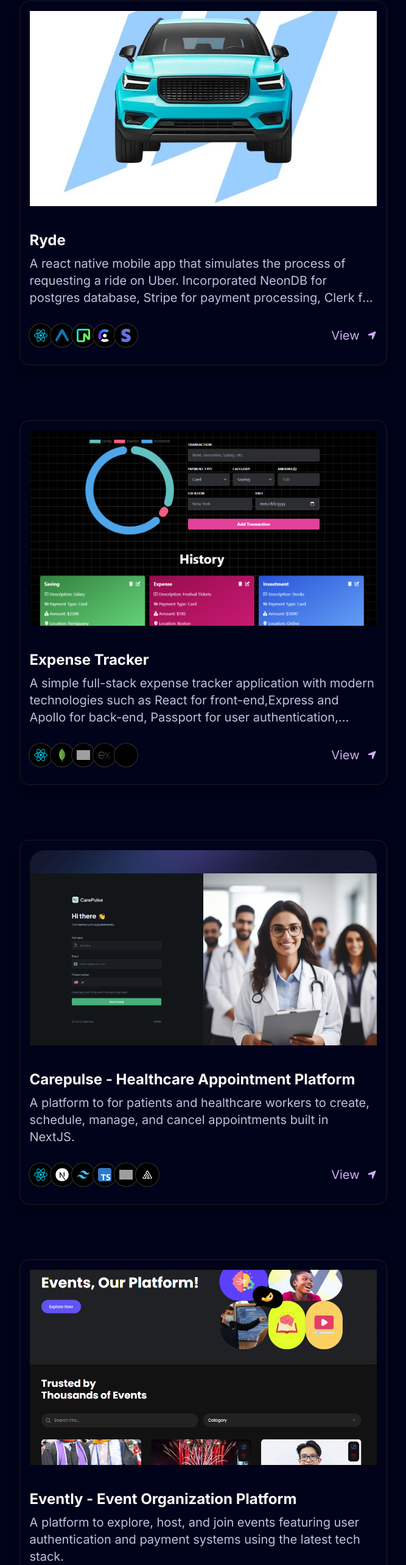
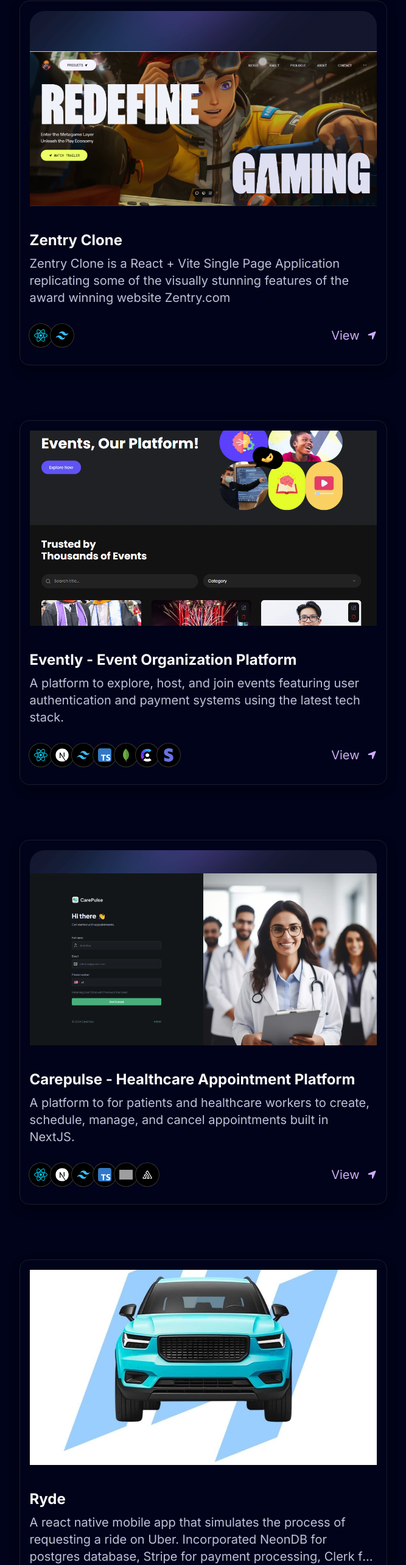
Before and after one commit to OtbeyNat/tobey_portfolio, a Next.js app: page / in a window 1280 px wide. Shown: the part 4109-6675 px from the top of the page at 61% size, without its empty margins (308-975 px from the left). Built offline with nearby package versions, Linux system fonts and the light colour scheme; grey boxes are pictures that could not be loaded.

Commit message:
zentry project

```diff
--- a/data/index.ts
+++ b/data/index.ts
@@ -73,7 +73,7 @@
 
   export const projects = [
     {
-      id: 6,
+      id: 7,
       title: "Spotify LITE",
       des: "Spotify Lite is a full stack MERN application and lightweight version of the popular music streaming service using the latest web development features and Spotify's Web API.",
       img: "/gallery/spotify-lite.png",
@@ -81,7 +81,31 @@
       link: "https://github.com/OtbeyNat/spotify-lite",
     },
     {
+      id: 6,
+      title: "Zentry Clone",
+      des: "Zentry Clone is a React + Vite Single Page Application replicating some of the visually stunning features of the award winning website Zentry.com",
+      img: "/gallery/zentry.png",
+      iconLists: ["/re.svg", "/tail.svg"],
+      link: "https://zentry-clone-theta.vercel.app/",
+    },
+    {
       id: 5,
+      title: "Evently - Event Organization Platform",
+      des: "A platform to explore, host, and join events featuring user authentication and payment systems using the latest tech stack.",
+      img: "/gallery/evently-cover.png",
+      iconLists: ["/re.svg", "next.svg", "/tail.svg", "/ts.svg", "mongodb.svg", "/c.svg", "/stripe.svg"],
+      link: "https://event-platform-steel-nine.vercel.app/",
+    },
+    {
+      id: 4,
+      title: "Carepulse - Healthcare Appointment Platform",
+      des: "A platform to for patients and healthcare workers to create, schedule, manage, and cancel appointments built in NextJS.",
+      img: "/gallery/carepulse-landing.png",
+      iconLists: ["/re.svg", "next.svg", "/tail.svg", "/ts.svg", "appwrite.svg", "sentry.svg"],
+      link: "https://healthcare-platform-smoky.vercel.app/",
+    },
+    {
+      id: 3,
       title: "Ryde",
       des: "A react native mobile app that simulates the process of requesting a ride on Uber. Incorporated NeonDB for postgres database, Stripe for payment processing, Clerk for user authentication with Google, and Zustand for state management",
       img: "/gallery/ryde-cover.jpg",
@@ -89,28 +113,12 @@
       link: "https://github.com/OtbeyNat/uber_clone",
     },
     {
-      id: 4,
+      id: 2,
       title: "Expense Tracker",
       des: "A simple full-stack expense tracker application with modern technologies such as React for front-end,Express and Apollo for back-end, Passport for user authentication, MongoDB for database, and GraphQL for queries and mutations",
       img: "/gallery/expense.png",
       iconLists: ["/re.svg", "mongodb.svg", "graphql.svg","express-js.svg", "apollo.svg"],
       link: "https://github.com/OtbeyNat/graphql_expense_mern",
-    },
-    {
-      id: 3,
-      title: "Carepulse - Healthcare Appointment Platform",
-      des: "A platform to for patients and healthcare workers to create, schedule, manage, and cancel appointments built in NextJS.",
-      img: "/gallery/carepulse-landing.png",
-      iconLists: ["/re.svg", "next.svg", "/tail.svg", "/ts.svg", "appwrite.svg", "sentry.svg"],
-      link: "https://healthcare-platform-smoky.vercel.app/",
-    },
-    {
-      id: 2,
-      title: "Evently - Event Organization Platform",
-      des: "A platform to explore, host, and join events featuring user authentication and payment systems using the latest tech stack.",
-      img: "/gallery/evently-cover.png",
-      iconLists: ["/re.svg", "next.svg", "/tail.svg", "/ts.svg", "mongodb.svg", "/c.svg", "/stripe.svg"],
-      link: "https://event-platform-steel-nine.vercel.app/",
     },
     {
       id: 1,
```
Also changed, not shown: public/gallery/zentry.png (added).
